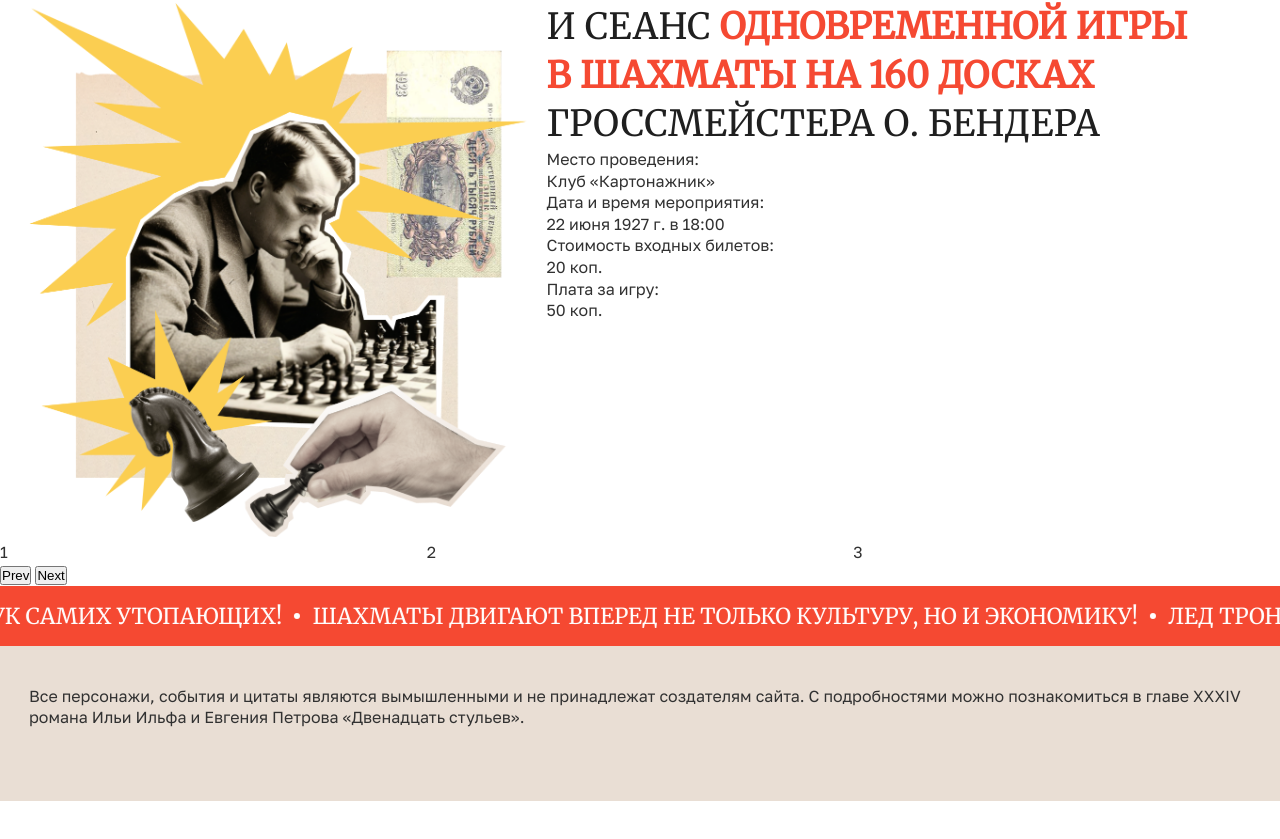
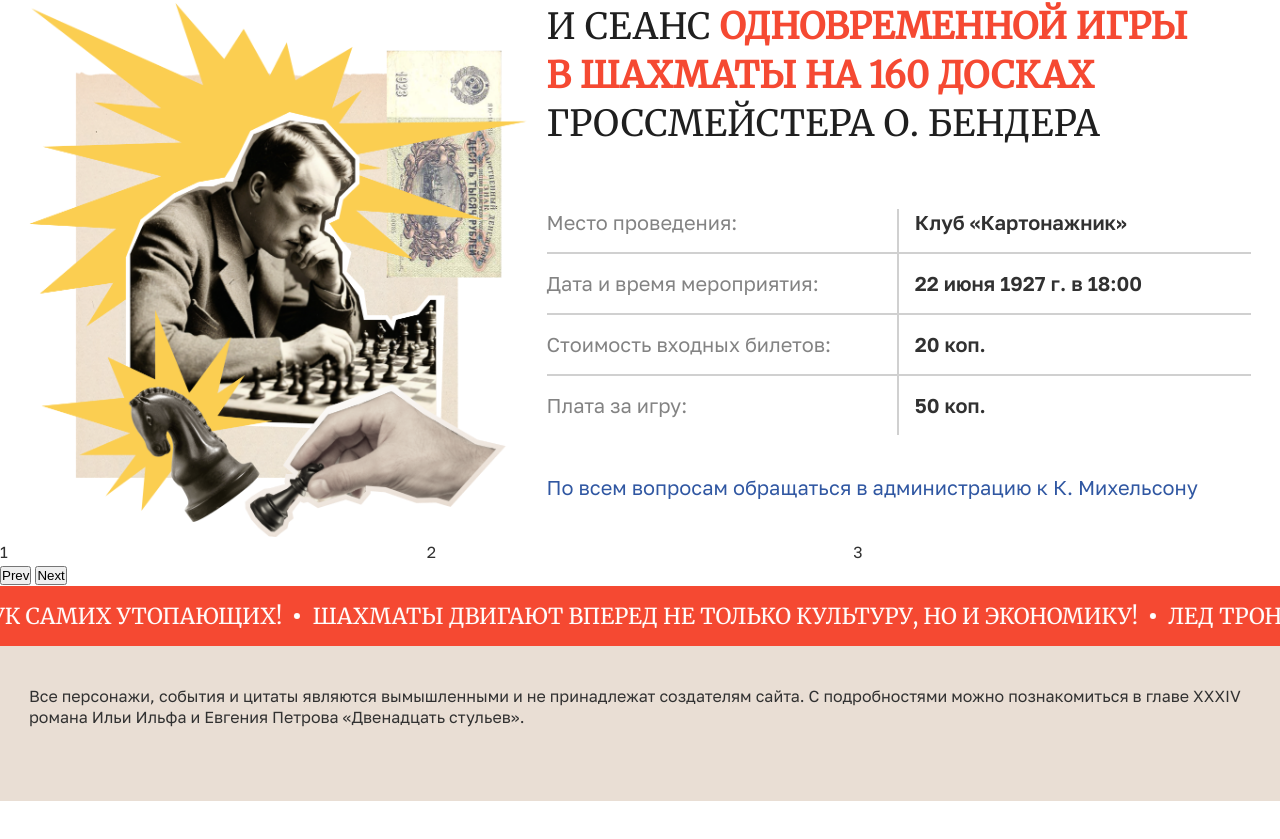
Before and after one commit to vitalijDevMaker/four-horses-landing, a website built with Vite: page index.html in a window 1280 px wide. Shown: the part 1150-1989 px from the top of the page. Built offline with nearby package versions, Linux system fonts and the light colour scheme.

Commit message:
section support

```diff
--- a/index.html
+++ b/index.html
@@ -118,24 +118,26 @@
                 гроссмейстера О. Бендера
               </div>
 
-              <dl class="details-list">
-                <div class="details-row">
-                  <dt>Место проведения:</dt>
-                  <dd>Клуб «Картонажник»</dd>
+              <dl class="details support__details-list">
+                <div class="details__row">
+                  <dt class="details__key">Место проведения:</dt>
+                  <dd class="details__value">Клуб «Картонажник»</dd>
                 </div>
-                <div class="details-row">
-                  <dt>Дата и время мероприятия:</dt>
-                  <dd>22 июня 1927 г. в 18:00</dd>
+                <div class="details__row">
+                  <dt class="details__key">Дата и время мероприятия:</dt>
+                  <dd class="details__value">22 июня 1927 г. в 18:00</dd>
                 </div>
-                <div class="details-row">
-                  <dt>Стоимость входных билетов:</dt>
-                  <dd>20 коп.</dd>
+                <div class="details__row">
+                  <dt class="details__key">Стоимость входных билетов:</dt>
+                  <dd class="details__value">20 коп.</dd>
                 </div>
-                <div class="details-row">
-                  <dt>Плата за игру:</dt>
-                  <dd>50 коп.</dd>
+                <div class="details__row">
+                  <dt class="details__key">Плата за игру:</dt>
+                  <dd class="details__value">50 коп.</dd>
                 </div>
               </dl>
+
+              <a href="" class="link">По всем вопросам обращаться в администрацию к К. Михельсону</a>
             </div>
           </div>
 				</div>
--- /dev/null
+++ b/src/styles/components/details.css
@@ -0,0 +1,33 @@
+.details {
+  font-size: var(--text-lead);
+
+  &__row {
+    display: flex;
+
+    &:not(:last-child) {
+      border-bottom: 2px solid var(--color-gray-lighter);
+    }
+
+    &:first-child {
+      .details__key,
+      .details__value {
+        padding-top: 0;
+      }
+    }
+  }
+
+  &__key {
+    color: var(--color-body-light);
+    padding: 16px 0 16px 0;
+    flex: 1 0 50%;
+    border-right: 2px solid var(--color-gray-lighter);
+
+
+  }
+
+  &__value {
+    font-weight: var(--font-weight-semibold);
+    padding: 16px;
+    flex: 1 0 50%;
+  }
+}
--- a/src/styles/components/support.css
+++ b/src/styles/components/support.css
@@ -58,5 +58,9 @@
       grid-column: 9 / span 4;
       grid-row: 1 / span 3;
     }
+
+    &__details-list {
+      margin: 60px 0 40px 0;
+    }
   }
 }
--- a/src/styles/main.css
+++ b/src/styles/main.css
@@ -9,4 +9,5 @@
 @import './components/run-line.css';
 @import './components/slider.css';
 @import './components/support.css';
+@import './components/details.css';
 @import './components/footer.css';
--- a/src/styles/typography.css
+++ b/src/styles/typography.css
@@ -15,3 +15,13 @@ h6,
 h2 {
   font-size: var(--text-title);
 }
+
+.link {
+  line-height: 120%;
+  font-size: var(--text-lead);
+  color: var(--color-primary);
+  text-decoration: none;
+  &:hover {
+    text-decoration: underline;
+  }
+}
--- a/src/styles/variables.css
+++ b/src/styles/variables.css
@@ -4,10 +4,11 @@
 	--color-light: #e9ded4;
 	--color-dark: #1f1f1f;
 	--color-body: #313131;
-	--color-body-light: rgba(var(--color-body), .6);
+	--color-body-light: rgba(49,49,49, .6);
 	--color-white: #ffffff;
 	--color-gray-light: #d6d6d6;
 	--color-gold: #fbce51;
+  --color-gray-lighter: #D0D0D0;
 
 	--font-primary: 'Golos Text', sans-serif;
 	--font-accent: 'Merriweather', sans-serif;
```
Also changed, not shown: dist/index.html.
